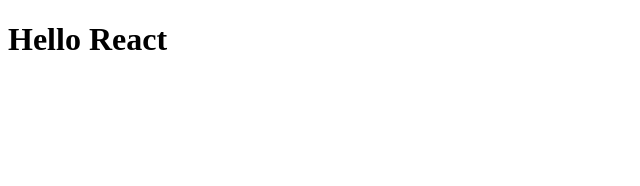
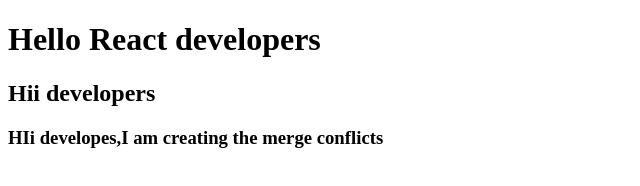
Before and after one commit to manikyamreddy735/Git_Merge, a plain HTML site: page index.html in a window 1280 px wide. Shown: the whole page, without its empty margins (0-640 px from the left). Drawn offline with Linux system fonts and the light colour scheme.

Commit message:
I have addded a line by madhava

```diff
--- a/index.html
+++ b/index.html
@@ -6,6 +6,8 @@
     <title>Document</title>
 </head>
 <body>
-    <h1>Hello React </h1>
+    <h1>Hello React developers</h1>
+    <h2>Hii developers</h2>
+    <h3>HIi developes,I am creating the merge conflicts</h3>
 </body>
 </html>
```
